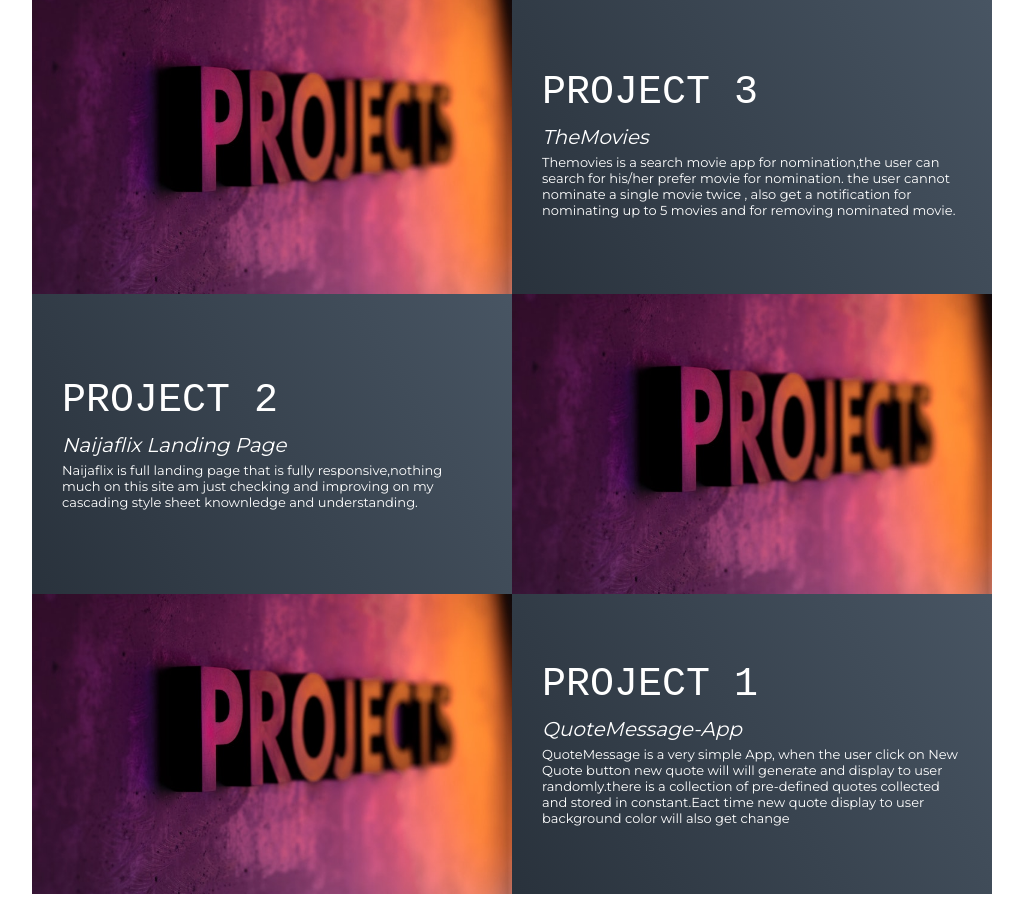
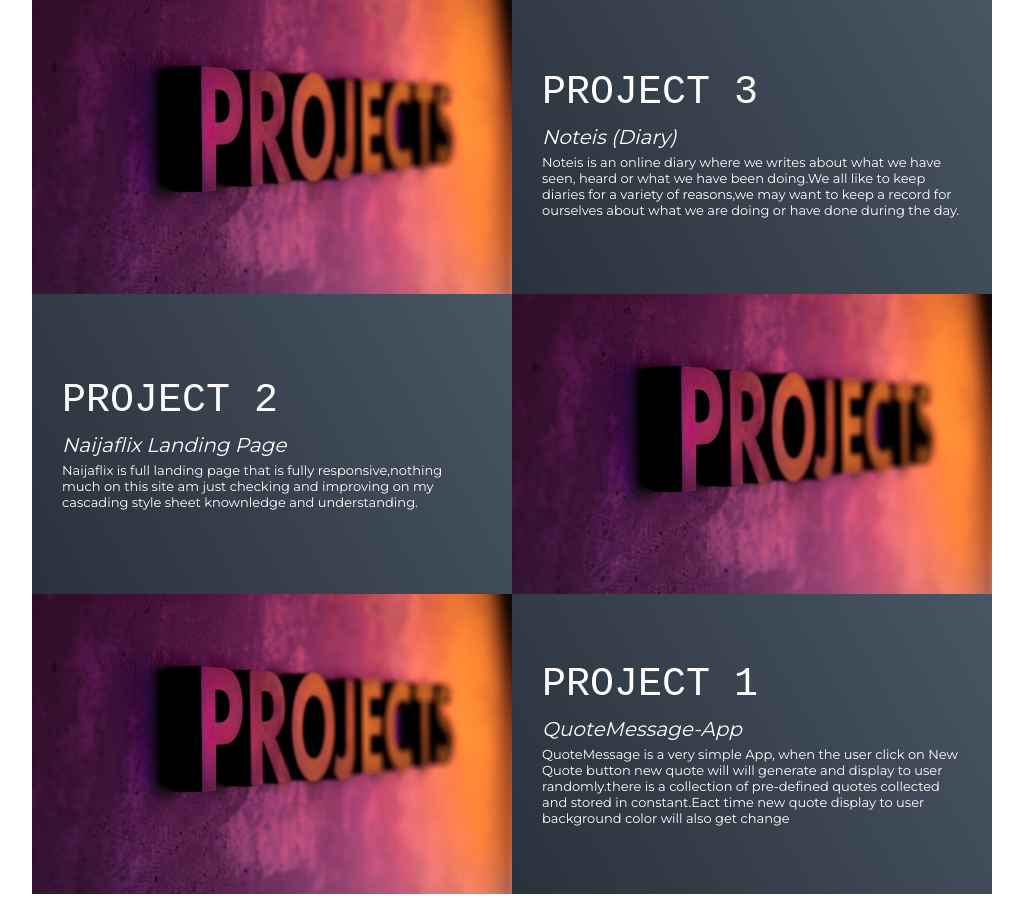
Before and after one commit to al-waheed/morenikeji, a website: page index.html in a window 1280 px wide. Shown: the part 2005-2927 px from the top of the page, without its empty margins (128-1151 px from the left). Drawn offline with Linux system fonts and the light colour scheme.

Commit message:
create new project

```diff
--- a/index.html
+++ b/index.html
@@ -107,15 +107,15 @@
             <div class='project-items'>
                 <div class='project-info'>
                     <h1>Project 3</h1>
-                    <h2>TheMovies</h2>
-                <p>Themovies is a search movie app for nomination,the user can search for his/her prefer movie for
-                    nomination. the user cannot nominate a single movie twice , also get a notification for nominating up
-                    to 5 movies and for removing nominated movie.
+                    <h2>Noteis (Diary)</h2>
+                <p> Noteis is an online diary where we writes about what we have seen, heard or what we have been
+                   doing.We all like to keep diaries for a variety of reasons,we may want to keep a record for
+                   ourselves about what we are doing or have done during the day.
                 </p>
                 </div>
                 <div class='project-img'>
-                    <a href='https://themovies.netlify.app' target='_blank' rel="noopener noreferrer">
-                        <img src='/image/project.jpg' alt='themovies'/></a>
+                    <a href='https://noteis.netlify.app' target='_blank' rel="noopener noreferrer">
+                        <img src='/image/project.jpg' alt='noteis'/></a>
                 </div>
             </div>
             <div class='project-items'>
```
